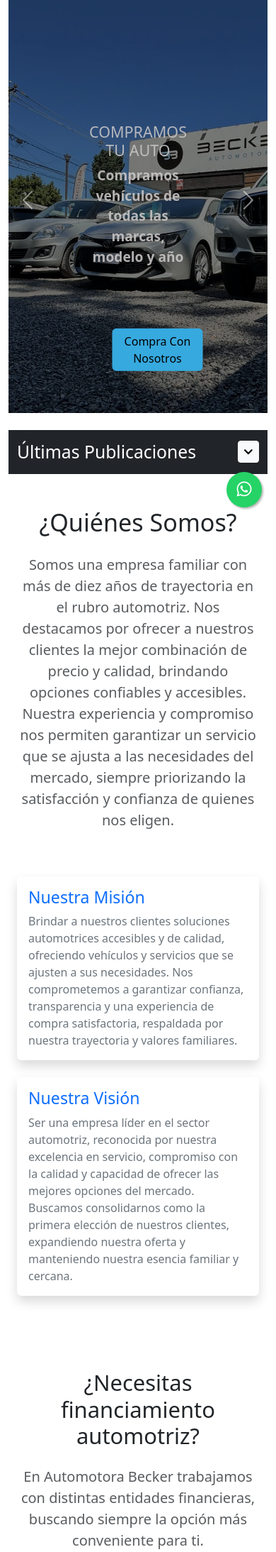
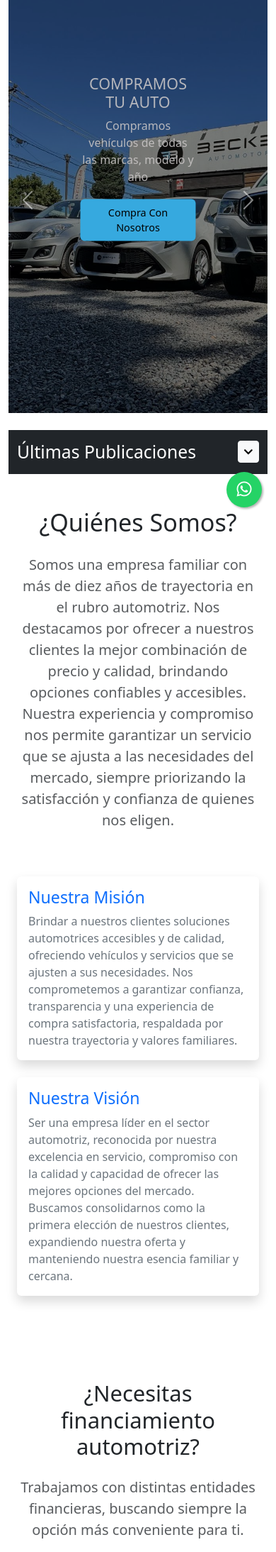
Before and after one commit to RodolfoGH2821/becker, a Flask app: page / in a window 390 px wide. Shown: the part 109-2296 px from the top of the page at 71% size. Run offline with Flask 3, Linux system fonts and the light colour scheme; data that the repository does not hold is empty; some libraries are stand-ins or nearby versions.

Commit message:
Ajuste de textos y vistas de cliente

```diff
--- a/static/css/styles.css
+++ b/static/css/styles.css
@@ -87,16 +87,7 @@
     height: 600px;
     object-fit: cover;
 }
-.overlay-button {
-    position: absolute;
-    top: 120%;
-    left: 30%;
-    padding: 10px 20px;
-    font-size: 24px;
-    cursor: pointer;
-    border: none;
-    text-decoration: none;
-}
+
 
 .carousel-item {
     position: relative;
@@ -122,18 +113,50 @@
     left: 50%;
     transform: translate(-50%, -50%);
     text-align: center;
-    color: #cbc7c7e0; /* Texto un poco más opaco (gris claro) */
+    color: #cbc7c7e0;
     z-index: 1;
     padding: 20px;
-    display: flex; /* Añadido para organizar texto y botón */
-    flex-direction: column; /* Añadido para organizar texto y botón en columna */
-    align-items: center; /* Centrar los elementos horizontalmente dentro del caption */
+    display: flex;
+    flex-direction: column;
+    align-items: center;
+}
+.carousel-caption-custom h1 { /* Estilo para el título */
+    font-weight: bold; /* Hace el título en negrita */
+    font-size: 2.5em; /* Ajusta el tamaño del título si es necesario */
+    margin-bottom: 10px; /* Espacio debajo del título */
 }
 
 .carousel-caption-custom p {
+    font-weight: normal; /* Asegura que el párrafo no esté en negrita */
     font-size: 1.2em;
-    margin-bottom: 15px; /* Reducido el margen inferior entre párrafo y botón */
-    font-weight: bold;
+    margin-bottom: 20px; /* Aumenta el espacio entre el párrafo y el botón */
+}
+
+.carousel-caption-custom .btn { /* Estilo para el botón */
+    margin-top: 15px; /* Ajusta la separación entre el texto y el botón */
+}
+
+@media (max-width: 767.98px) {
+    .carousel-caption-custom {
+        top: 40%; /* Ajusta la posición vertical */
+        padding: 10px; /* Reduce el padding */
+    }
+
+    .carousel-caption-custom h1 {
+        font-size: 1.8em; /* Reduce el tamaño del título */
+        margin-bottom: 5px; /* Reduce el margen del título */
+    }
+
+    .carousel-caption-custom p {
+        font-size: 1em; /* Reduce el tamaño del párrafo */
+        margin-bottom: 10px; /* Reduce el margen del párrafo */
+    }
+
+    .carousel-caption-custom .btn {
+        font-size: 0.9em; /* Reduce el tamaño del botón */
+        padding: 8px 16px; /* Reduce el padding del botón */
+        margin-top: 10px; /* Reduce el margen superior del botón */
+    }
 }
 
 /* ===========================================
--- a/templates/agregar_vehiculo.html
+++ b/templates/agregar_vehiculo.html
@@ -43,10 +43,6 @@ Administrador - Automotora Becker
             <input type="number" class="form-control" id="año" name="año" placeholder="Ej. 2022" required>
         </div>
         <div class="mb-3">
-            <label for="transmicion" class="form-label">Transmicion</label>
-            <input type="text" class="form-control" id="transmicion" name="transmicion" placeholder="Ej. Mecanica" required>
-        </div>
-        <div class="mb-3">
             <label for="direccion" class="form-label">Dirección</label>
             <input type="text" class="form-control" id="direccion" name="direccion" placeholder="Ej. Hidráulica" required>
         </div>
--- a/templates/base.html
+++ b/templates/base.html
@@ -44,7 +44,8 @@
             INICIO
           </a>
           <ul class="dropdown-menu">
-            <li><a class="dropdown-item" href="{{ url_for('index') }}#scrollspyHeading3">¿Quiénes Somos?</a></li>
+            <li><a class="dropdown-item" href="{{ url_for('index') }}#scrollspyHeading3">Somos</a></li>
+            <li><hr class="dropdown-divider"></li>
             <li><a class="dropdown-item" href="{{ url_for('index') }}#scrollspyHeading4">Financiamiento</a></li>
             <li><hr class="dropdown-divider"></li>
             <li><a class="dropdown-item" href="{{ url_for('index') }}#scrollspyHeading5">Servicio de transferencias</a></li>
@@ -111,8 +112,13 @@
                         <a href="https://wa.me/56968335812?text=Hola,%20quiero%20más%20información%20sobre%20los%20vehículos!" target="_blank" class="text-white text-decoration-none">
                             +56 9 68335812
                         </a>
-
                     </li>
+                    <li class="mb-2">
+                      <i class="fab fa-whatsapp"></i>
+                      <a href="https://wa.me/56968335812?text=Hola,%20quiero%20más%20información%20sobre%20los%20vehículos!" target="_blank" class="text-white text-decoration-none">
+                          +56 9 71856161
+                      </a>
+                  </li>
                     <li class="mb-2">
                         <i class="fab fa-instagram"></i>
                         <a href="https://www.instagram.com/automotorabecker/" class="text-white text-decoration-none">@AutomotoraBecker
--- a/templates/editar_vehiculo.html
+++ b/templates/editar_vehiculo.html
@@ -35,12 +35,6 @@
         <div class="mb-3">
             <label class="form-label">Año:</label>
             <input type="number" class="form-control" name="año" value="{{ vehiculo.año }}" required>
-        </div>
-
-
-        <div class="mb-3">
-            <label class="form-label">Transmición:</label>
-            <input type="text" class="form-control" name="transmicion" value="{{ vehiculo.transmicion }}" required>
         </div>
 
         <div class="mb-3">
--- a/templates/home.html
+++ b/templates/home.html
@@ -16,7 +16,7 @@ Inicio - Automotora Becker
           <div class="carousel-caption-custom">
               <h4>COMPRAMOS TU AUTO</h4>
               <p>Compramos vehículos de todas las marcas, modelo y año</p>
-              <a href="{{ url_for('vehiculos') }}" class="btn btn-secondary overlay-button" role="button">Compra Con Nosotros</a>
+              <a href="{{ url_for('vehiculos') }}" class="btn btn-secondary " role="button">Compra Con Nosotros</a>
           </div>
       </div>
       <div class="carousel-item">
@@ -24,9 +24,9 @@ Inicio - Automotora Becker
               <img src="{{ url_for('static', filename='img/carrusel2.jpg') }}" class="d-block w-100" alt="Imagen 2">
           </div>
           <div class="carousel-caption-custom">
-              <h6>CONSIGNACIÓN</h6>
+              <h4>CONSIGNACIÓN</h4>
               <p>Vende tu auto con nosotros, de forma segura y confiable.</p>
-              <a href="{{ url_for('contacto') }}" class="btn btn-secondary overlay-button" role="button">Véndenos tu Vehículo</a>
+              <a href="{{ url_for('contacto') }}" class="btn btn-secondary " role="button">Véndenos tu Vehículo</a>
           </div>
       </div>
       <div class="carousel-item">
@@ -34,8 +34,9 @@ Inicio - Automotora Becker
               <img src="{{ url_for('static', filename='img/carrusel3.jpg') }}" class="d-block w-100" alt="Imagen 3">
           </div>
           <div class="carousel-caption-custom">
-              <p>¿Tienes alguna pregunta o necesitas ayuda? No dudes en contactarnos. Estamos aquí para ayudarte.</p>
-              <a href="{{ url_for('contacto') }}" class="btn btn-secondary overlay-button" role="button">Contáctanos</a>
+              <h4>FINANCIAMIENTO</h4>
+              <p>Trabajamos con distintas entidades financieras, buscando siempre la opción más conveniente para ti.</p>
+              <a href="{{ url_for('contacto') }}" class="btn btn-secondary" role="button">Contáctanos</a>
           </div>
       </div>
   </div>
@@ -128,7 +129,7 @@ document.addEventListener('DOMContentLoaded', function () {
       <div class="text-center">
         <h2 class="display-4 mb-4">¿Quiénes Somos?</h2>
         <p class="lead text-muted">
-          Somos una empresa familiar con más de diez años de trayectoria en el rubro automotriz. Nos destacamos por ofrecer a nuestros clientes la mejor combinación de precio y calidad, brindando opciones confiables y accesibles. Nuestra experiencia y compromiso nos permiten garantizar un servicio que se ajusta a las necesidades del mercado, siempre priorizando la satisfacción y confianza de quienes nos eligen.
+          Somos una empresa familiar con más de diez años de trayectoria en el rubro automotriz. Nos destacamos por ofrecer a nuestros clientes la mejor combinación de precio y calidad, brindando opciones confiables y accesibles. Nuestra experiencia y compromiso nos permite garantizar un servicio que se ajusta a las necesidades del mercado, siempre priorizando la satisfacción y confianza de quienes nos eligen.
         </p>
       </div>
 
@@ -163,7 +164,7 @@ document.addEventListener('DOMContentLoaded', function () {
       <div class="text-center">
         <h2 class="display-5 mb-4">¿Necesitas financiamiento automotriz?</h2>
         <p class="lead text-muted">
-          En Automotora Becker trabajamos con distintas entidades financieras, buscando siempre la opción más conveniente para ti.
+          Trabajamos con distintas entidades financieras, buscando siempre la opción más conveniente para ti.
         </p>
       </div>
       <!-- Logos de entidades financieras -->
@@ -198,7 +199,7 @@ document.addEventListener('DOMContentLoaded', function () {
 
     <section id="scrollspyHeading5" class="mb-5 min-vh-100 d-flex flex-column justify-content-center">
         <div class="text-center">
-            <h1 class="display-4 mb-4">transferencias a Terceros.</h1>
+            <h1 class="display-4 mb-4">Transferencias a Terceros.</h1>
             <p class="lead text-muted">
                 Transfiere tu vehículo con seguridad.
             </p>
--- a/templates/vehiculo.html
+++ b/templates/vehiculo.html
@@ -72,10 +72,6 @@
                     <li class="list-group-item d-flex justify-content-between align-items-center py-3">
                         <span class="fw-500">Kilometraje:</span>
                         <span class="text-muted">{{ vehiculo.kilometraje | miles }}</span>
-                    </li>
-                    <li class="list-group-item d-flex justify-content-between align-items-center py-3">
-                        <span class="fw-500">Transmición:</span>
-                        <span class="text-muted">{{ vehiculo.transmicion }}</span>
                     </li>
                     <li class="list-group-item d-flex justify-content-between align-items-center py-3">
                         <span class="fw-500">Dirección:</span>
```
Also changed, not shown: 2 other files.
